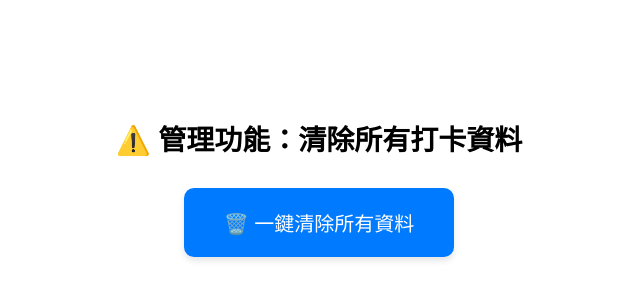
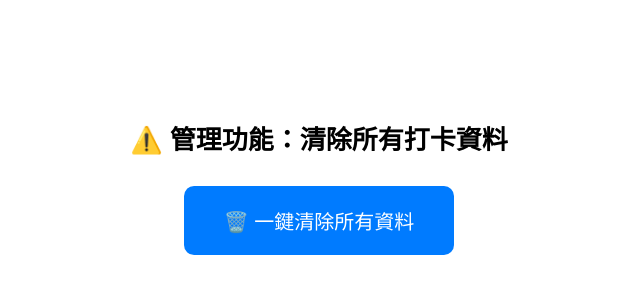
Before and after one commit to John901229/Test2, a plain HTML site: page admin.html in a window 1280 px wide. Shown: the part 222-522 px from the top of the page, without its empty margins (321-961 px from the left). Drawn offline with Linux system fonts and the light colour scheme.

Commit message:
Update admin.html

```diff
--- a/admin.html
+++ b/admin.html
@@ -7,32 +7,27 @@
     body {
       display: flex;
       flex-direction: column;
+      align-items: center;
       justify-content: center;
-      align-items: center;
       height: 100vh;
-      font-family: "Arial", sans-serif;
-      background: #fff;
       margin: 0;
+      font-family: Arial, sans-serif;
     }
     h1 {
-      font-size: 28px;
+      font-size: 26px;
       margin-bottom: 30px;
     }
     #clear-btn {
+      font-size: 20px;
       padding: 20px 40px;
-      font-size: 20px;
       background-color: #007bff;
       color: white;
       border: none;
       border-radius: 10px;
       cursor: pointer;
-      box-shadow: 0 4px 6px rgba(0, 0, 0, 0.1);
-      display: flex;
-      align-items: center;
-      gap: 10px;
     }
-    #clear-btn:active {
-      transform: scale(0.98);
+    #clear-btn:hover {
+      background-color: #0056b3;
     }
   </style>
 </head>
```
